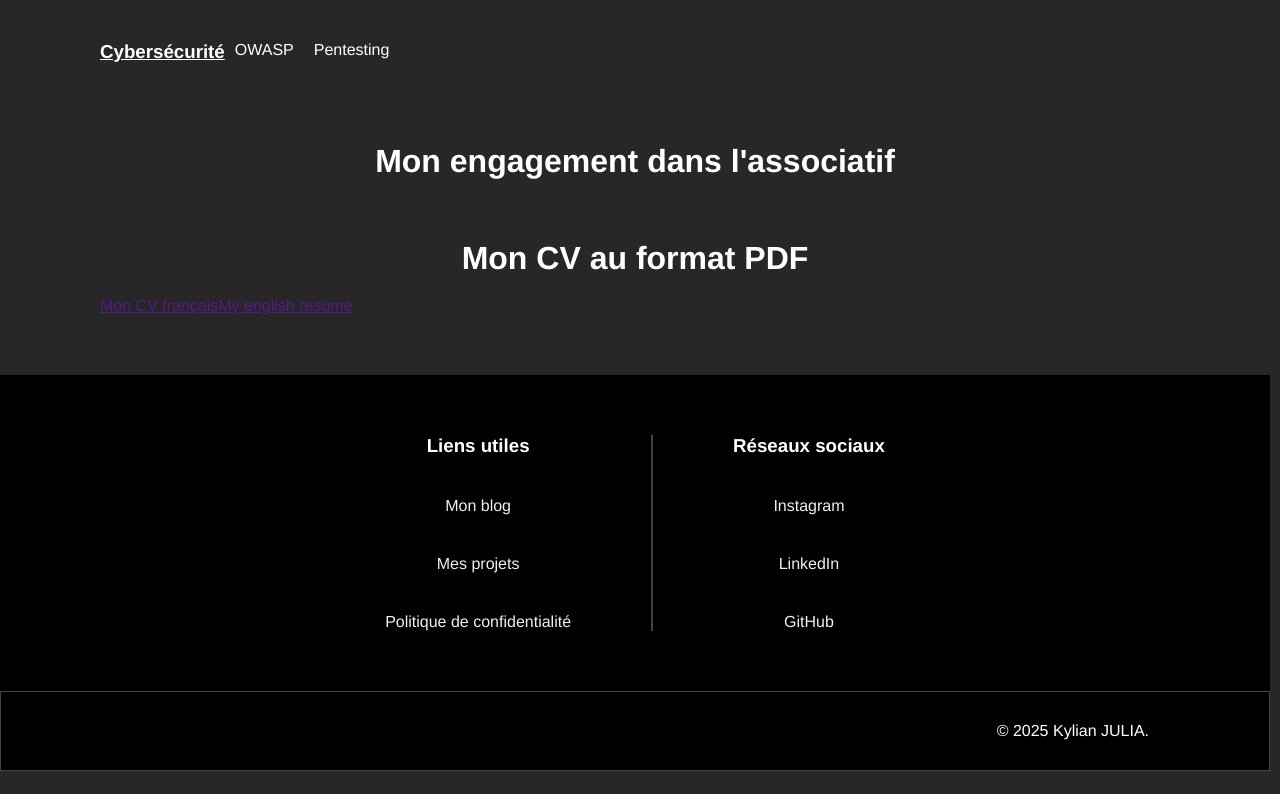
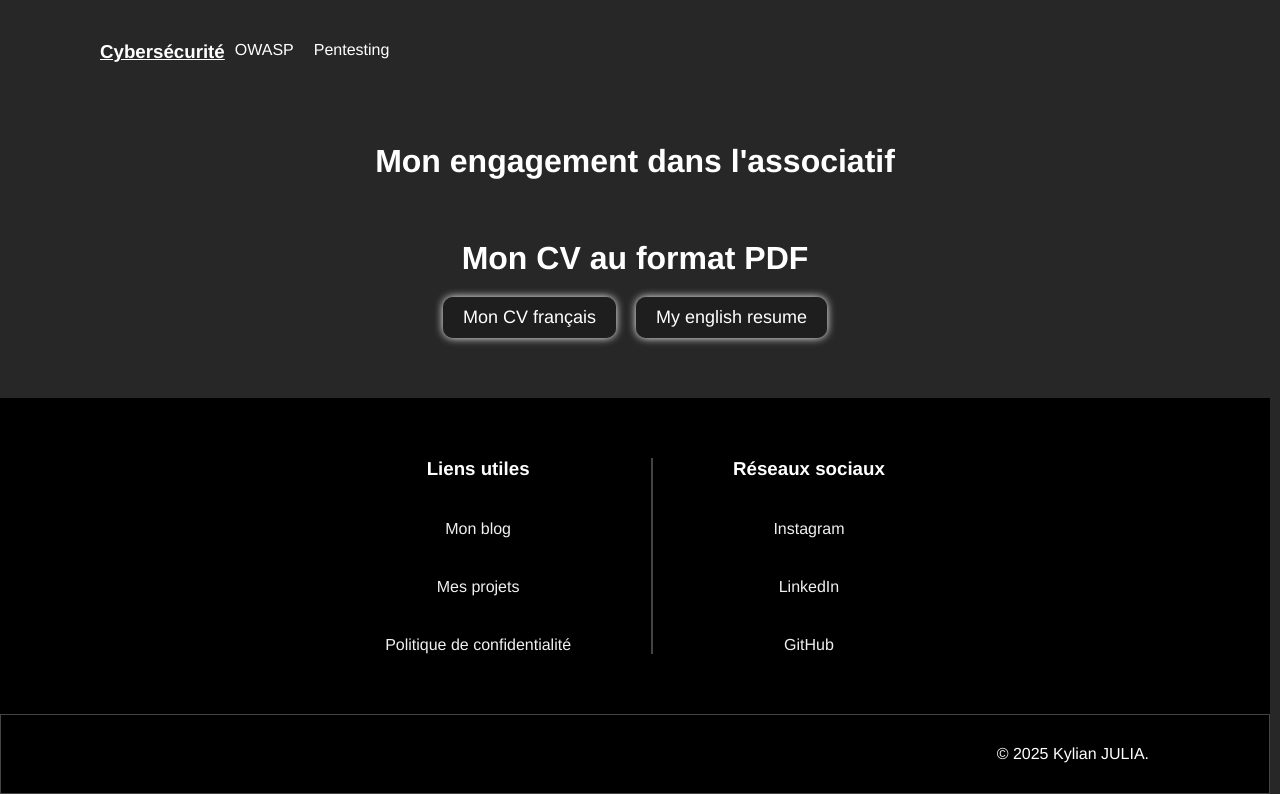
Before and after one commit to kylianjoff/kylianjulia, an Angular app in the folder kylianjulia/: page /about in a window 1280 px wide. Shown: the part 1358-2152 px from the top of the page. Before the commit the page ends 2129 px from the top, so only its background shows below. Built offline with nearby package versions, Linux system fonts and the light colour scheme.

Commit message:
Boutons pour voir mon cv en pdf

```diff
--- a/kylianjulia/src/app/about/about.css
+++ b/kylianjulia/src/app/about/about.css
@@ -96,3 +96,29 @@ section h2 {
     list-style: none;
     margin: 0 10px;
 }
+
+/* Boutons pour voir mes CV en PDF */
+
+.tel-cv {
+    display: flex;
+    flex-direction: row;
+    gap: 20px;
+    justify-content: center;
+}
+
+.tel-cv button {
+    padding: 10px 20px;
+    font-size: 18px;
+    border: none;
+    border-radius: 10px;
+    background-color: #1e1e1edb;
+    color: #fff;
+    cursor: pointer;
+    box-shadow: 0 0 8px #fff;
+    transition: background-color 0.3s, box-shadow 0.3s;
+}
+
+.tel-cv button:hover {
+    background-color: #3e3e3edb;
+    box-shadow: 0 0 12px #fff;
+}
--- a/kylianjulia/src/app/about/about.html
+++ b/kylianjulia/src/app/about/about.html
@@ -152,13 +152,14 @@
 
         <section id="associatif">
             <h2>Mon engagement dans l'associatif</h2>
+
         </section>
 
         <section id="moncv">
             <h2>Mon CV au format PDF</h2>
             <div class="tel-cv">
-                <a href="">Mon CV français</a>
-                <a href="">My english resume</a>
+                <button>Mon CV français</button>
+                <button>My english resume</button>
             </div>
         </section>
     </div>
```
